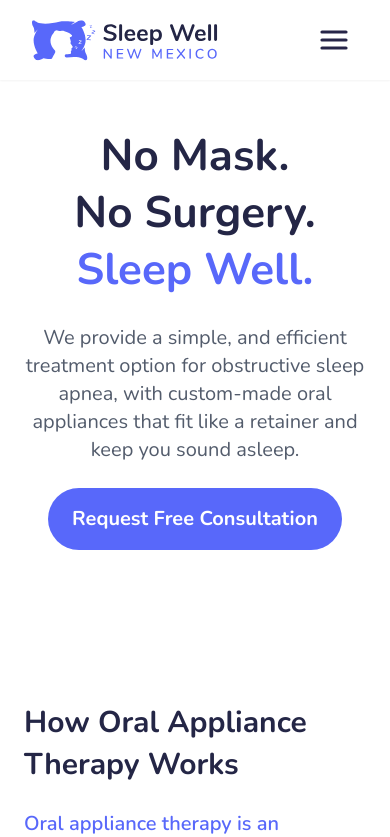
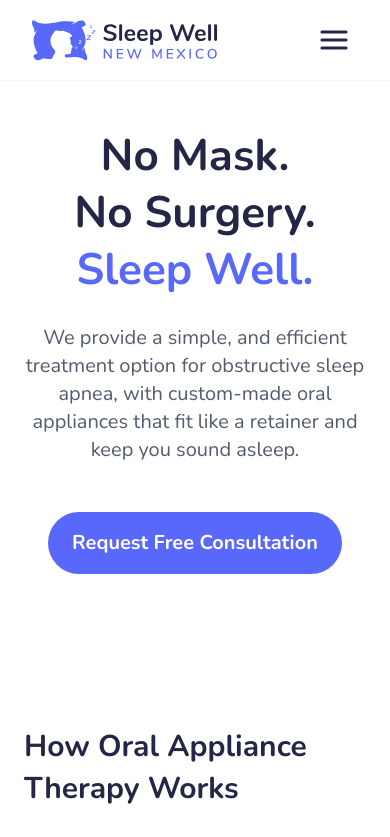
Before and after one commit to JayJaime/sleepwell, a React (Create React App) app: page / in a window 390 px wide. Shown: the top 837 px of the page. Built offline with nearby package versions, Linux system fonts and the light colour scheme.

Commit message:
added top marging on hero button

```diff
--- a/src/pages/Home.js
+++ b/src/pages/Home.js
@@ -87,7 +87,7 @@ function Home() {
               like a retainer and keep you sound asleep.
             </p>
           </div>
-          <div className="flex flex-col sm:flex-row items-center justify-center gap-[32px] px-[0px]">
+          <div className="flex flex-col sm:flex-row items-center justify-center mt-[24px] sm:mt-[0px] gap-[32px] px-[0px]">
             <ButtonLink
               onClick={Reload}
               to="/schedule"
```
